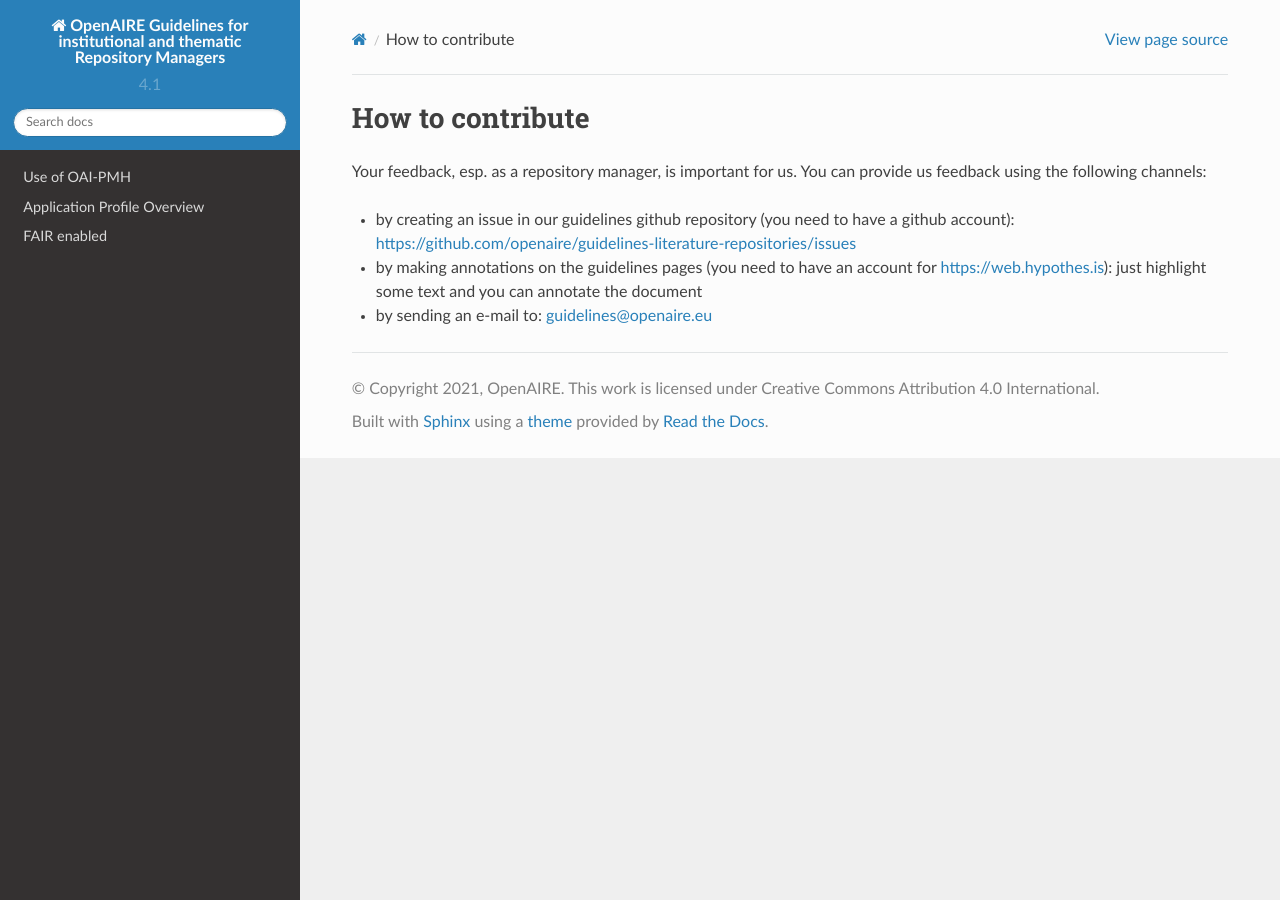
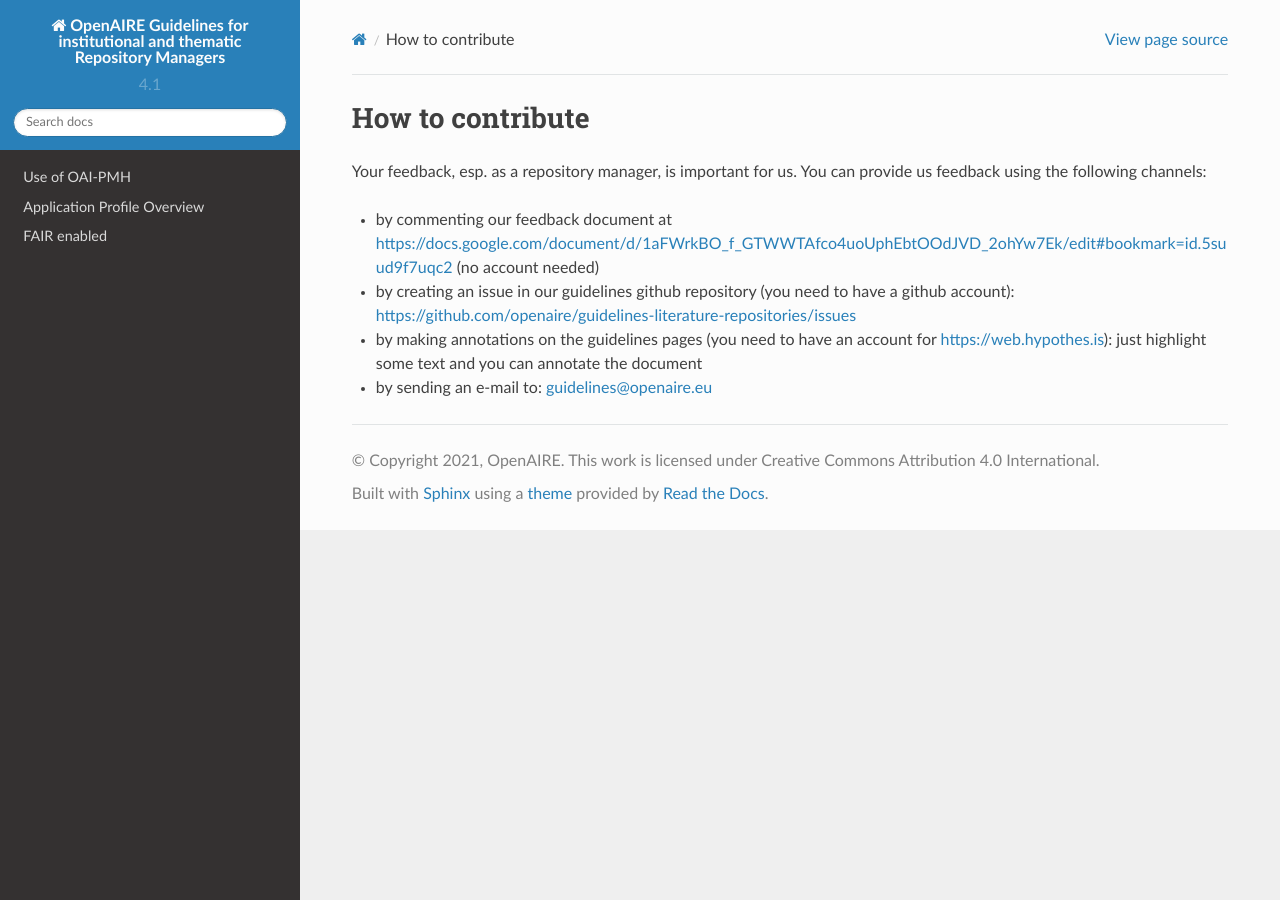
Before and after one commit to openaire/guidelines-literature-repositories, a Sphinx documentation site: the page built from docs/contribute.rst, in a window 1280 px wide. Built offline with Sphinx 7.4.7 and the Read the Docs theme 2.0.0, drawn with Linux system fonts in a browser that asks for light colours; pages that are not in the unit, such as notebooks, are missing from menus; a script that is not in the unit is left out.

Commit message:
added feedback gDoc

```diff
--- a/docs/contribute.rst
+++ b/docs/contribute.rst
@@ -3,6 +3,7 @@ How to contribute
 
 Your feedback, esp. as a repository manager, is important for us. You can provide us feedback using the following channels:
 
+* by commenting our feedback document at https://docs.google.com/document/d/1aFWrkBO_f_GTWWTAfco4uoUphEbtOOdJVD_2ohYw7Ek/edit#bookmark=id.5suud9f7uqc2 (no account needed)
 * by creating an issue in our guidelines github repository (you need to have a github account): https://github.com/openaire/guidelines-literature-repositories/issues
 * by making annotations on the guidelines pages (you need to have an account for https://web.hypothes.is): just highlight some text and you can annotate the document
 * by sending an e-mail to: guidelines@openaire.eu
```
